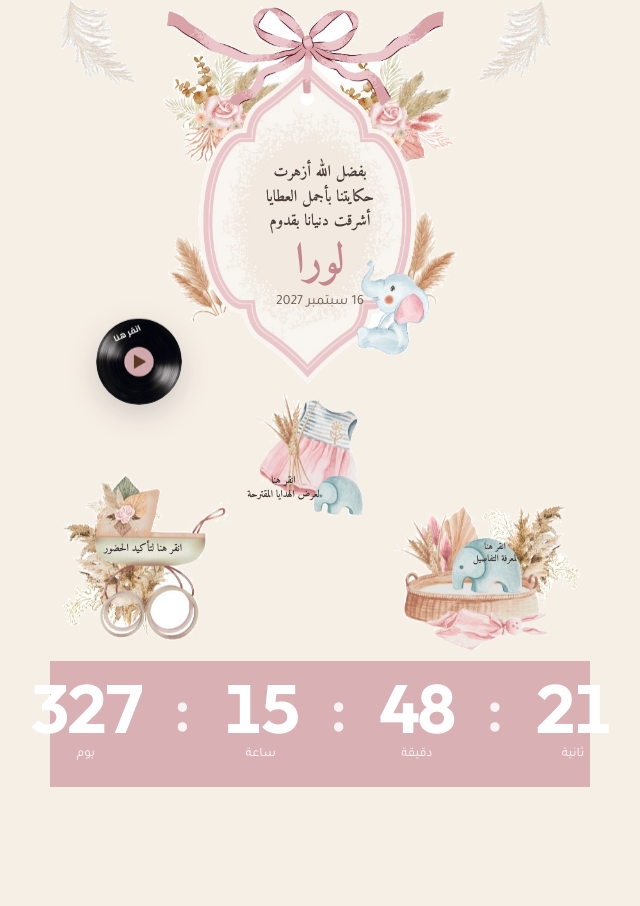
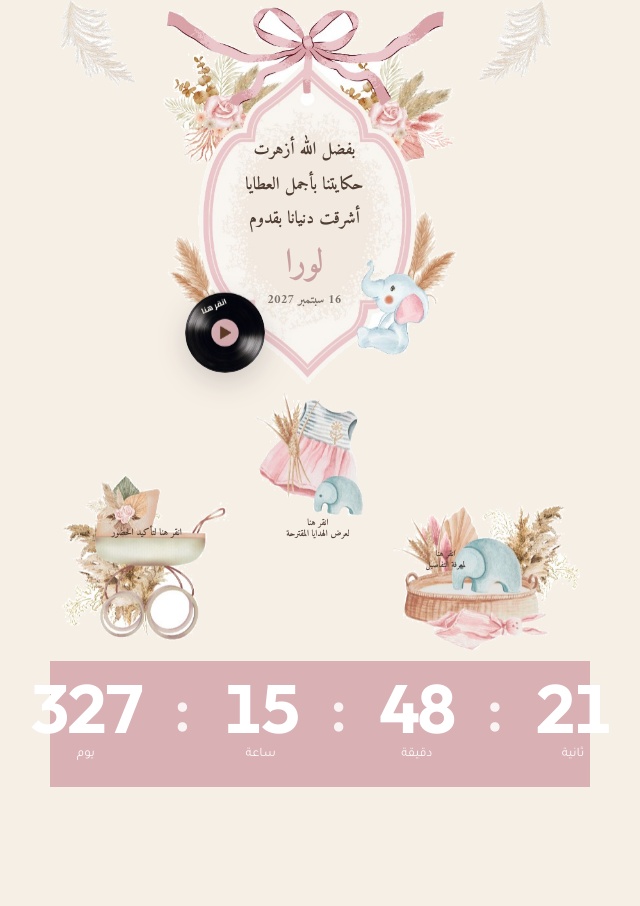
Before and after one commit to lina123dirani/baby-shower-invitation, a React (Vite) app: page / in a window 1280 px wide. Shown: the part 818-1724 px from the top of the page, without its empty margins (320-960 px from the left). Built offline with nearby package versions, Linux system fonts and the light colour scheme; a web font is replaced by a local one.

Commit message:
Match the story card lettering and placement to the Canva page.
The poem, name, record, and click labels now sit where they do on the Canva card.

```diff
--- a/src/invitation.css
+++ b/src/invitation.css
@@ -276,33 +276,43 @@ body {
 }
 
 .story-scene .frame-copy {
-  top: 37%;
-  width: 34%;
+  left: 47%;
+  top: 20.5%;
+  width: 44%;
+  transform: translate(-50%, 0);
 }
 
 .story-scene .frame-poem {
-  font-size: clamp(12px, 3.15cqi, 16px);
-  line-height: 1.55;
-  color: #4a3c38;
+  font-family: var(--serif);
+  font-size: clamp(13px, 3.45cqi, 17.5px);
+  line-height: 1.95;
+  font-weight: 700;
+  color: #503e32;
+}
+
+.story-scene .frame-poem span {
+  white-space: nowrap;
 }
 
 .story-scene .name {
-  margin-top: 4px;
-  font-size: clamp(30px, 8.4cqi, 48px);
-  color: #c4898e;
+  margin-top: 0.28em;
+  font-size: clamp(26px, 6.5cqi, 36px);
+  color: #c9a0a0;
 }
 
 .story-scene .frame-date {
-  margin-top: 2px;
-  font-size: clamp(11px, 2.7cqi, 14px);
-  color: #6d5c56;
+  margin-top: 0.35em;
+  font-family: var(--serif);
+  font-size: clamp(11px, 2.45cqi, 13.5px);
+  font-weight: 700;
+  color: #7a7168;
 }
 
 .story-scene .vinyl {
-  left: 7%;
-  top: 49%;
+  left: 24%;
+  top: 45%;
   bottom: auto;
-  width: 16.5%;
+  width: 15.4%;
 }
 
 .scene-hit {
@@ -319,39 +329,39 @@ body {
 }
 
 .scene-hit.stroller { left: 0; top: 70%; width: 34%; height: 29%; }
-.scene-hit.dress { left: 34%; top: 54%; width: 28%; height: 22%; }
+.scene-hit.dress { left: 34%; top: 54%; width: 30%; height: 32%; }
 .scene-hit.basket { left: 62%; top: 71%; width: 38%; height: 28%; }
 
 .scene-label {
   position: absolute;
   margin: 0;
-  color: #3c322e;
+  color: #4e3c34;
   font-family: var(--serif);
   font-weight: 700;
-  line-height: 1.3;
+  line-height: 1.25;
   text-align: center;
   pointer-events: none;
 }
 
 .scene-hit.stroller .scene-label {
-  top: 46%;
-  left: 10%;
-  width: 74%;
-  font-size: clamp(9px, 2.05cqi, 12px);
+  top: 38%;
+  left: 16%;
+  width: 66%;
+  font-size: clamp(8px, 1.85cqi, 11px);
 }
 
 .scene-hit.dress .scene-label {
-  top: 86%;
-  left: -2%;
-  width: 68%;
-  font-size: clamp(9px, 2cqi, 12px);
+  top: 80%;
+  left: 16%;
+  width: 72%;
+  font-size: clamp(8px, 1.75cqi, 11px);
 }
 
 .scene-hit.basket .scene-label {
-  top: 44%;
-  left: 40%;
-  width: 34%;
-  font-size: clamp(8px, 1.75cqi, 11px);
+  top: 48%;
+  left: 8%;
+  width: 48%;
+  font-size: clamp(7.5px, 1.6cqi, 10px);
 }
 
 .story .countdown {
```
